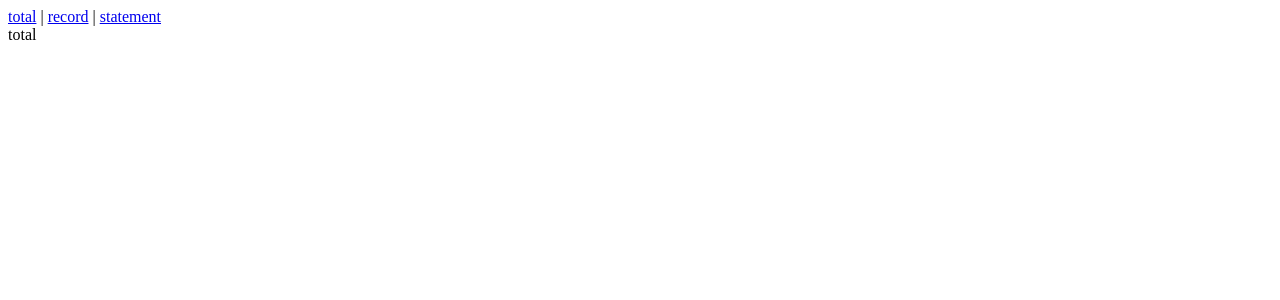
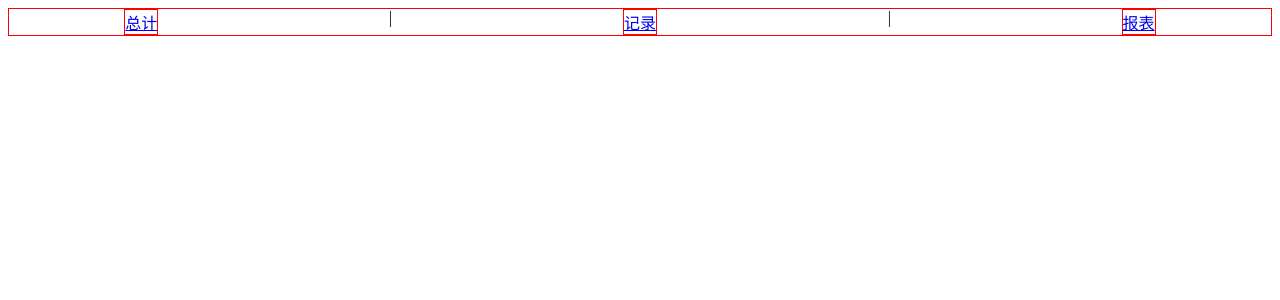
Before and after one commit to DevSuno/moze, a Vue app: page /#/total in a window 1280 px wide. Shown: the top 300 px of the page. Built offline with nearby package versions, Linux system fonts and the light colour scheme.

Commit message:
新增：Nav 组件

```diff
--- a/src/App.vue
+++ b/src/App.vue
@@ -1,12 +1,5 @@
 <template>
     <div id="app">
-        <div id="nav">
-            <router-link to="/total">total</router-link>
-            |
-            <router-link to="/record">record</router-link>
-            |
-            <router-link to="/statement">statement</router-link>
-        </div>
         <router-view/>
     </div>
 </template>
--- a/src/components/HelloWorld.vue
+++ /dev/null
@@ -1,63 +0,0 @@
-<template>
-  <div class="hello">
-    <h1>{{ msg }}</h1>
-    <p>
-      For a guide and recipes on how to configure / customize this project,<br>
-      check out the
-      <a href="https://cli.vuejs.org" target="_blank" rel="noopener">vue-cli documentation</a>.
-    </p>
-    <h3>Installed CLI Plugins</h3>
-    <ul>
-      <li><a href="https://github.com/vuejs/vue-cli/tree/dev/packages/%40vue/cli-plugin-babel" target="_blank" rel="noopener">babel</a></li>
-      <li><a href="https://github.com/vuejs/vue-cli/tree/dev/packages/%40vue/cli-plugin-typescript" target="_blank" rel="noopener">typescript</a></li>
-      <li><a href="https://github.com/vuejs/vue-cli/tree/dev/packages/%40vue/cli-plugin-pwa" target="_blank" rel="noopener">pwa</a></li>
-      <li><a href="https://github.com/vuejs/vue-cli/tree/dev/packages/%40vue/cli-plugin-router" target="_blank" rel="noopener">router</a></li>
-      <li><a href="https://github.com/vuejs/vue-cli/tree/dev/packages/%40vue/cli-plugin-vuex" target="_blank" rel="noopener">vuex</a></li>
-      <li><a href="https://github.com/vuejs/vue-cli/tree/dev/packages/%40vue/cli-plugin-eslint" target="_blank" rel="noopener">eslint</a></li>
-      <li><a href="https://github.com/vuejs/vue-cli/tree/dev/packages/%40vue/cli-plugin-unit-jest" target="_blank" rel="noopener">unit-jest</a></li>
-    </ul>
-    <h3>Essential Links</h3>
-    <ul>
-      <li><a href="https://vuejs.org" target="_blank" rel="noopener">Core Docs</a></li>
-      <li><a href="https://forum.vuejs.org" target="_blank" rel="noopener">Forum</a></li>
-      <li><a href="https://chat.vuejs.org" target="_blank" rel="noopener">Community Chat</a></li>
-      <li><a href="https://twitter.com/vuejs" target="_blank" rel="noopener">Twitter</a></li>
-      <li><a href="https://news.vuejs.org" target="_blank" rel="noopener">News</a></li>
-    </ul>
-    <h3>Ecosystem</h3>
-    <ul>
-      <li><a href="https://router.vuejs.org" target="_blank" rel="noopener">vue-router</a></li>
-      <li><a href="https://vuex.vuejs.org" target="_blank" rel="noopener">vuex</a></li>
-      <li><a href="https://github.com/vuejs/vue-devtools#vue-devtools" target="_blank" rel="noopener">vue-devtools</a></li>
-      <li><a href="https://vue-loader.vuejs.org" target="_blank" rel="noopener">vue-loader</a></li>
-      <li><a href="https://github.com/vuejs/awesome-vue" target="_blank" rel="noopener">awesome-vue</a></li>
-    </ul>
-  </div>
-</template>
-
-<script lang="ts">
-import { Component, Prop, Vue } from 'vue-property-decorator';
-
-@Component
-export default class HelloWorld extends Vue {
-  @Prop() private msg!: string;
-}
-</script>
-
-<!-- Add "scoped" attribute to limit CSS to this component only -->
-<style scoped lang="scss">
-h3 {
-  margin: 40px 0 0;
-}
-ul {
-  list-style-type: none;
-  padding: 0;
-}
-li {
-  display: inline-block;
-  margin: 0 10px;
-}
-a {
-  color: #42b983;
-}
-</style>
--- /dev/null
+++ b/src/components/Nav.vue
@@ -0,0 +1,30 @@
+<template>
+    <nav >
+        <router-link to="/total" class="item">总计</router-link>
+        |
+        <router-link to="/record" class="item">记录</router-link>
+        |
+        <router-link to="/statement" class="item">报表</router-link>
+    </nav>
+</template>
+
+<script lang="ts" >
+    import Vue from 'vue';
+    import { Component } from 'vue-property-decorator';
+
+    @Component
+    export default class Nav extends Vue {
+
+    }
+</script>
+
+<style lang="scss" scoped>
+    nav {
+        display: flex;
+        justify-content: space-around;
+        border:1px solid red;
+        > .item{
+            border: 1px solid red;
+        }
+    }
+</style>
--- a/src/views/Record.vue
+++ b/src/views/Record.vue
@@ -1,14 +1,17 @@
 <template>
     <div>
-        record
+        <Nav/>
     </div>
+
 </template>
 
 <script lang="ts">
     import Vue from 'vue';
     import { Component } from 'vue-property-decorator';
-
-    @Component
+    import Nav from '@/components/Nav.vue';
+    @Component({
+        components: { Nav }
+    })
     export default class Record extends Vue {
 
     }
--- a/src/views/Statement.vue
+++ b/src/views/Statement.vue
@@ -1,14 +1,16 @@
 <template>
     <div>
-        statement
+        <Nav/>
     </div>
 </template>
 
 <script lang="ts">
     import Vue from 'vue';
     import { Component } from 'vue-property-decorator';
-
-    @Component
+    import Nav from '@/components/Nav.vue';
+    @Component({
+        components: { Nav }
+    })
     export default class Statement extends Vue {
 
     }
--- a/src/views/Total.vue
+++ b/src/views/Total.vue
@@ -1,14 +1,16 @@
 <template>
-    <div>
-        total
-    </div>
+<div>
+    <Nav/>
+</div>
 </template>
 
 <script lang="ts">
     import Vue from 'vue';
     import { Component } from 'vue-property-decorator';
-
-    @Component
+    import Nav from '@/components/Nav.vue';
+    @Component({
+        components: { Nav }
+    })
     export default class Total extends Vue {
 
     }
```
